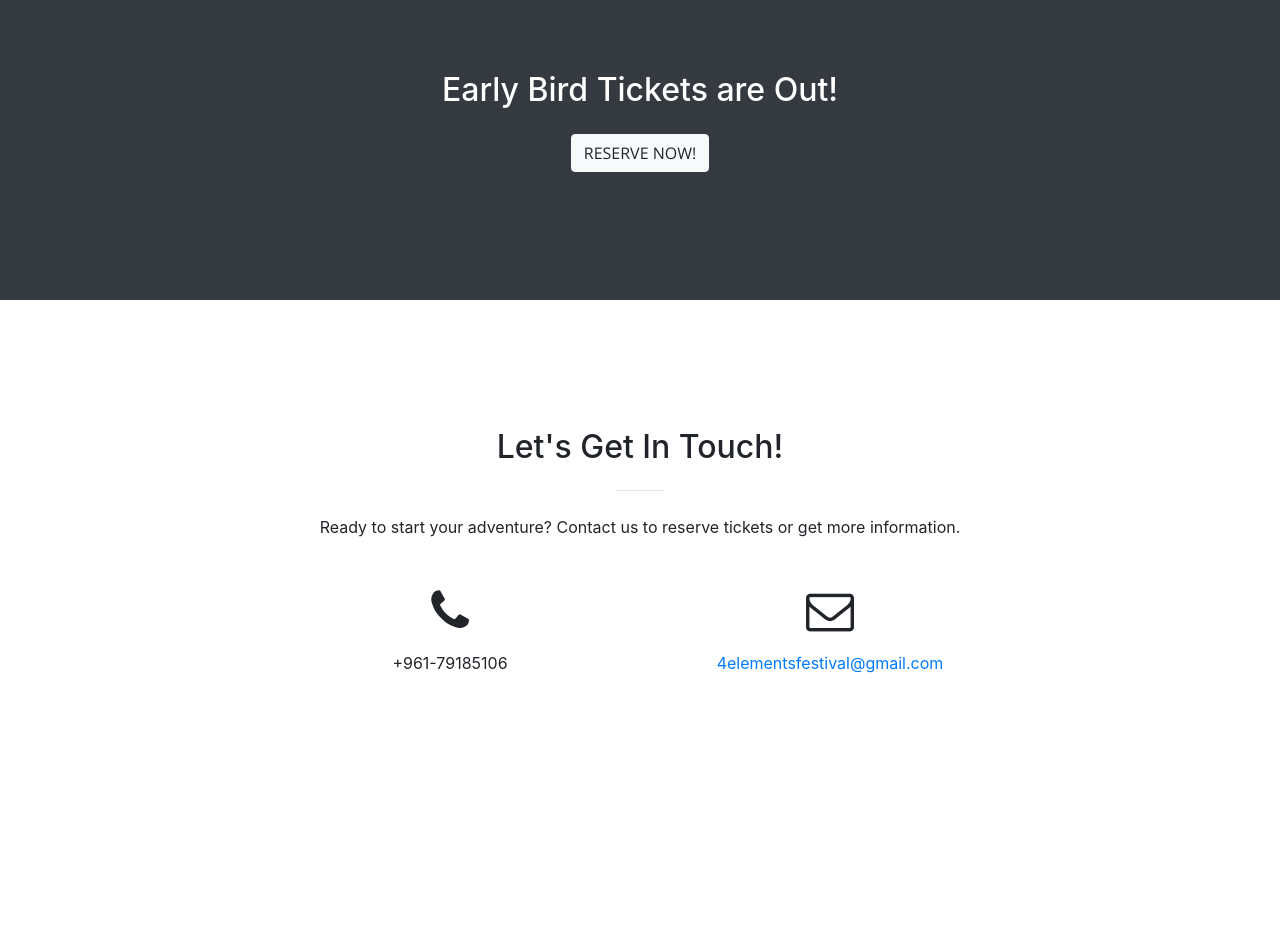
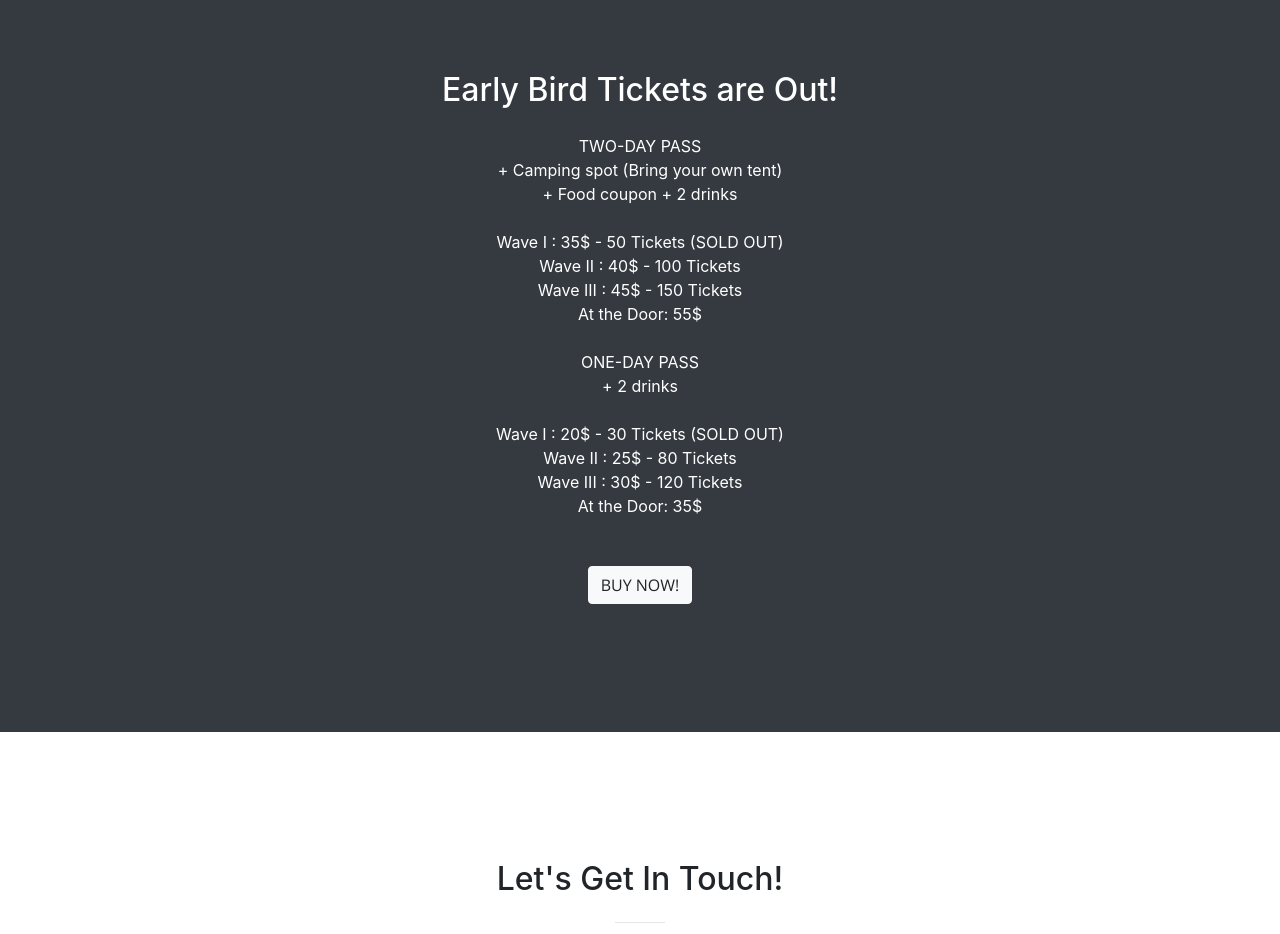
Before and after one commit to 4elementsfest/4elementsfest.github.io, a website with bundled scripts: page index.html in a window 1280 px wide. Shown: the part 2420-3354 px from the top of the page. Before the commit the page ends 3239 px from the top, so only its background shows below. Built offline with nearby package versions, Linux system fonts and the light colour scheme.

Commit message:
Added ticket prices.

```diff
--- a/index.html
+++ b/index.html
@@ -228,7 +228,23 @@
     <section class="bg-dark text-white">
       <div class="container text-center">
         <h2 class="mb-4">Early Bird Tickets are Out!</h2>
-        <a class="btn btn-light btn-xl sr-button" href="https://www.facebook.com/events/150831182281854/">Reserve Now!</a>
+        <p class="mb-5">TWO-DAY PASS<br>
+        + Camping spot (Bring your own tent)<br>
+        + Food coupon + 2 drinks<br>
+<br>
+Wave I : 35$ - 50 Tickets (SOLD OUT)<br>
+Wave II : 40$ - 100 Tickets<br>
+Wave III : 45$ - 150 Tickets<br>
+At the Door: 55$<br>
+<br>
+ONE-DAY PASS<br>
++ 2 drinks<br>
+<br>
+Wave I : 20$ - 30 Tickets (SOLD OUT)<br>
+Wave II : 25$ - 80 Tickets<br>
+Wave III : 30$ - 120 Tickets<br>
+At the Door: 35$</p>
+        <a class="btn btn-light btn-xl sr-button" href="https://www.facebook.com/events/150831182281854/">Buy Now!</a>
       </div>
     </section>
 
```
